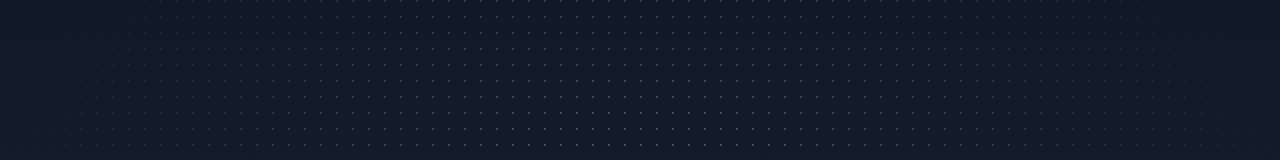
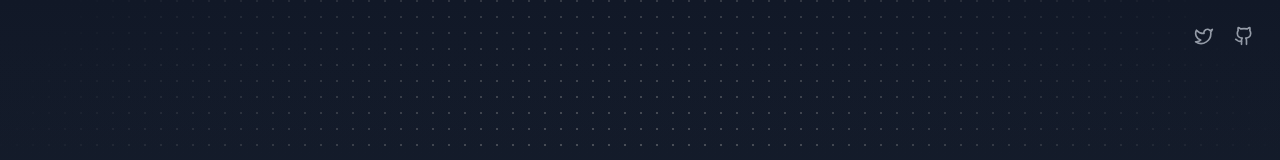
Before and after one commit to notcodesid/blogs, a Next.js app in the folder client/: page / in a window 1280 px wide. Shown: the top 160 px of the page. Built offline with nearby package versions, Linux system fonts and the light colour scheme.

Commit message:
added the social media icons

```diff
--- a/client/app/page.tsx
+++ b/client/app/page.tsx
@@ -1,7 +1,7 @@
 import { DotPattern } from "@/components/magicui/dot-pattern"
 import { Button } from "@/components/ui/button"
-import { Input } from "@/components/ui/input"
 import { cn } from "@/lib/utils"
+import { Github, Twitter } from "lucide-react"
 import Link from "next/link"
 
 export default function Home() {
@@ -9,6 +9,20 @@
   return (
     <>
     <section className="w-full h-[80vh] flex flex-col justify-center items-center bg-gradient-to-b from-gray-900 to-gray-800 text-gray-100 relative">
+    <div className="absolute top-4 right-4 flex">
+        <Link href="https://x.com/notcodesid/" target="_blank" >
+          <Button variant="ghost" size="icon" className="text-gray-400 hover:text-white">
+            <Twitter className="h-5 w-5" />
+            <span className="sr-only">Twitter</span>
+          </Button>
+        </Link>
+        <Link href="https://github.com/notcodesid" target="_blank">
+          <Button variant="ghost" size="icon" className="text-gray-400 hover:text-white">
+            <Github className="h-5 w-5" />
+            <span className="sr-only">GitHub</span>
+          </Button>
+        </Link>
+      </div>
 
       <div className="container px-4 md:px-6 relative z-10">
         <div className="flex flex-col items-center space-y-4 text-center">
```
